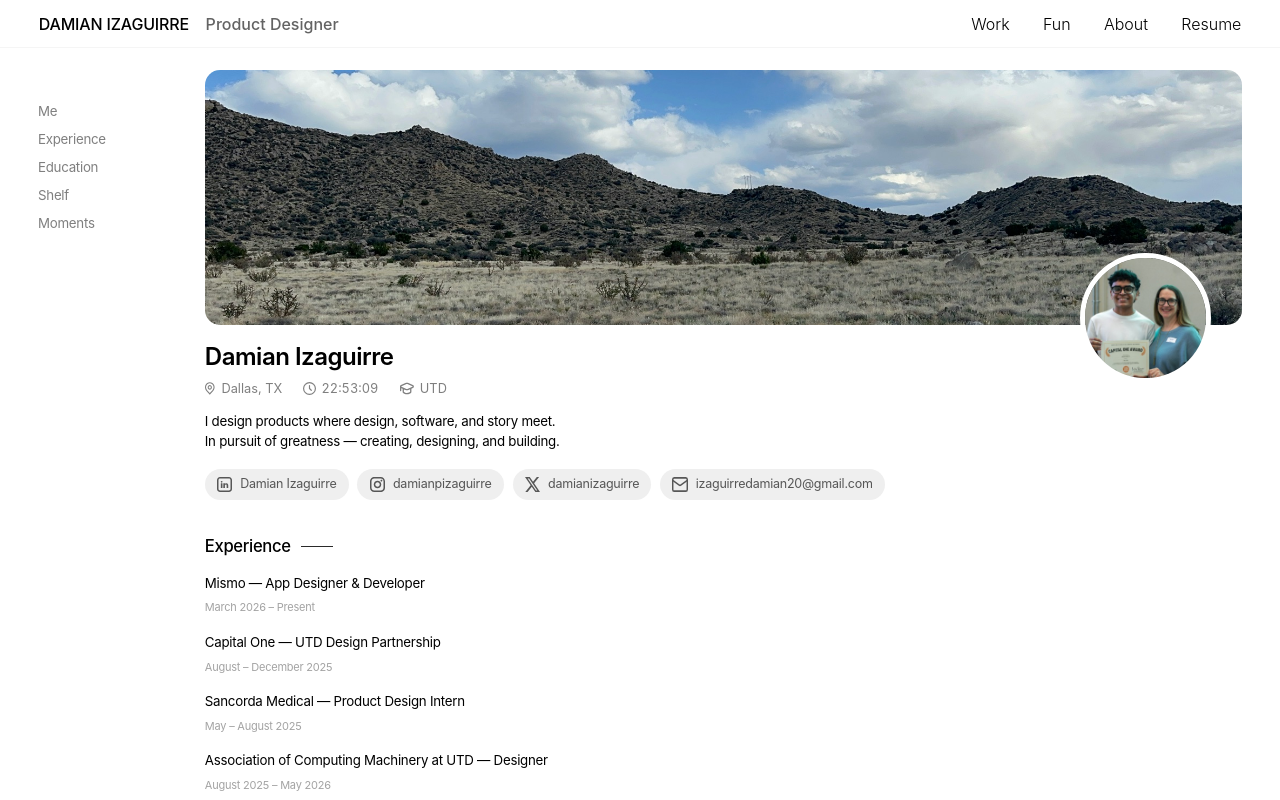
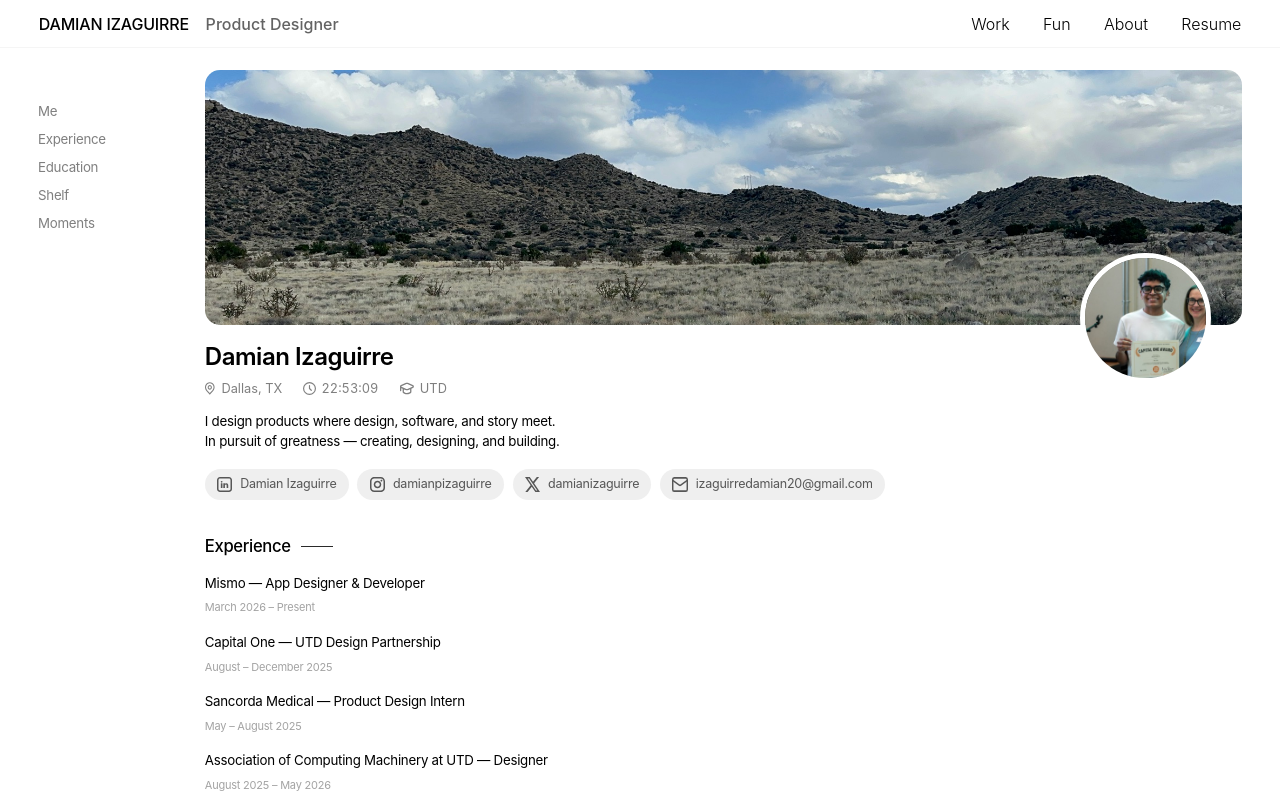
Before and after one commit to damianizaguirre/2026-Portfolio, a Next.js app: page /about in a window 1280 px wide. Shown: the top 800 px of the page. Built offline with nearby package versions, Linux system fonts and the light colour scheme.

Commit message:
fix: profile pic crop to left (show only Damian)

```diff
--- a/src/app/about/page.tsx
+++ b/src/app/about/page.tsx
@@ -137,7 +137,13 @@
                 zIndex: 10,
               }}
             >
-              <Image src="/about/profile.jpg" alt="Damian Izaguirre" fill className="object-cover" />
+              <Image
+                src="/about/profile.jpg"
+                alt="Damian Izaguirre"
+                fill
+                className="object-cover"
+                style={{ objectPosition: "left center" }}
+              />
             </div>
           </section>
 
```
